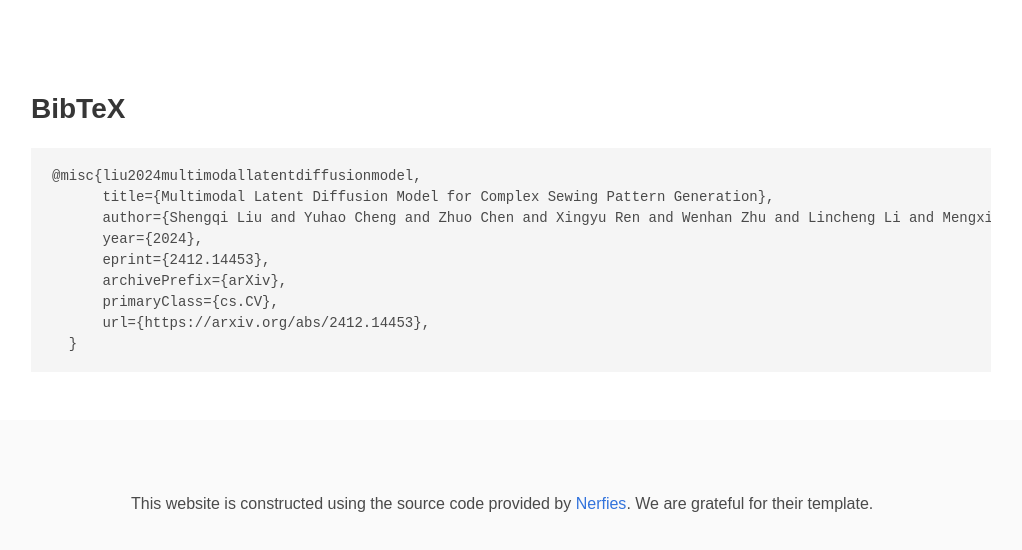
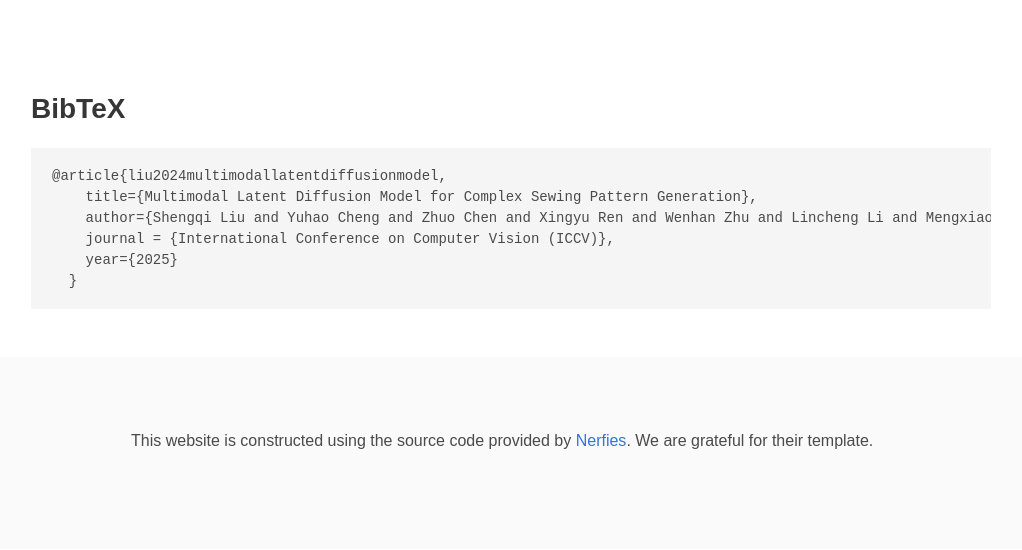
Before and after one commit to shengqiliu1/SewingLDM, a plain HTML site: page index.html in a window 1280 px wide. Shown: the part 3701-4251 px from the top of the page, without its empty margins (129-1151 px from the left). Drawn offline with nearby package versions, Linux system fonts and the light colour scheme; some packages are replaced by stand-ins of ours; a script that the page names is missing; some icons are missing; a web font is replaced by a local one.

Commit message:
Update index.html

```diff
--- a/index.html
+++ b/index.html
@@ -496,14 +496,11 @@
 <section class="section" id="BibTeX">
   <div class="container is-max-desktop content">
     <h2 class="title">BibTeX</h2>
-    <pre><code>@misc{liu2024multimodallatentdiffusionmodel,
-      title={Multimodal Latent Diffusion Model for Complex Sewing Pattern Generation},
-      author={Shengqi Liu and Yuhao Cheng and Zhuo Chen and Xingyu Ren and Wenhan Zhu and Lincheng Li and Mengxiao Bi and Xiaokang Yang and Yichao Yan},
-      year={2024},
-      eprint={2412.14453},
-      archivePrefix={arXiv},
-      primaryClass={cs.CV},
-      url={https://arxiv.org/abs/2412.14453},
+    <pre><code>@article{liu2024multimodallatentdiffusionmodel,
+    title={Multimodal Latent Diffusion Model for Complex Sewing Pattern Generation},
+    author={Shengqi Liu and Yuhao Cheng and Zhuo Chen and Xingyu Ren and Wenhan Zhu and Lincheng Li and Mengxiao Bi and Xiaokang Yang and Yichao Yan},
+    journal = {International Conference on Computer Vision (ICCV)},
+    year={2025}
   }</code></pre>
   </div>
 </section>
```
